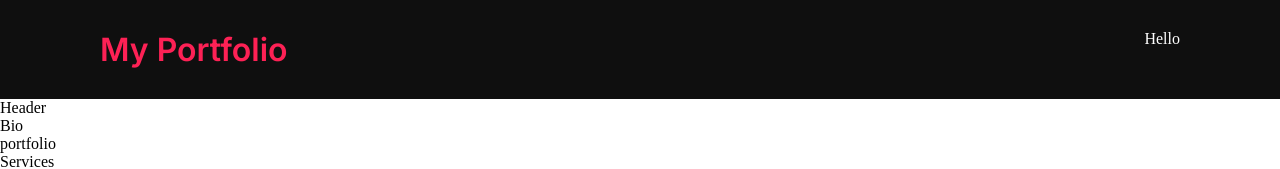
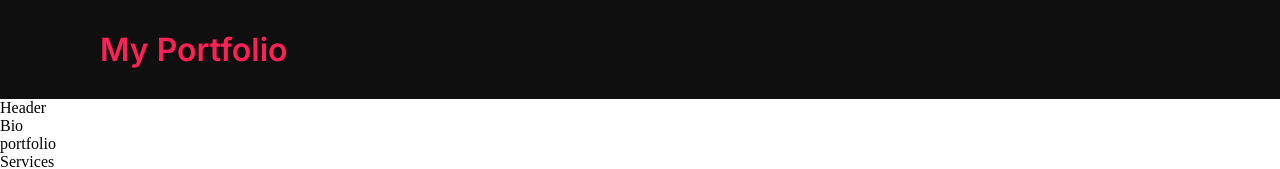
Before and after one commit to Ayanpaul11/Portfolio, a React (Vite) app: page / in a window 1280 px wide. Shown: the top 169 px of the page. Built offline with nearby package versions, Linux system fonts and the light colour scheme.

Commit message:
Update Nav.jsx

```diff
--- a/src/Components/Nav.jsx
+++ b/src/Components/Nav.jsx
@@ -5,7 +5,11 @@ export default function Nav() {
   return (
     <div className={NCss.mDiv}>
       <p className={NCss.pTagHead}>My Portfolio</p>
-      <div className="hamburger">Hello</div>
+      <div className="hamburger">
+        <div className="bur1"></div>
+        <div className="bur2"></div>
+        <div className="bur3"></div>
+      </div>
     </div>
   );
 }
```
